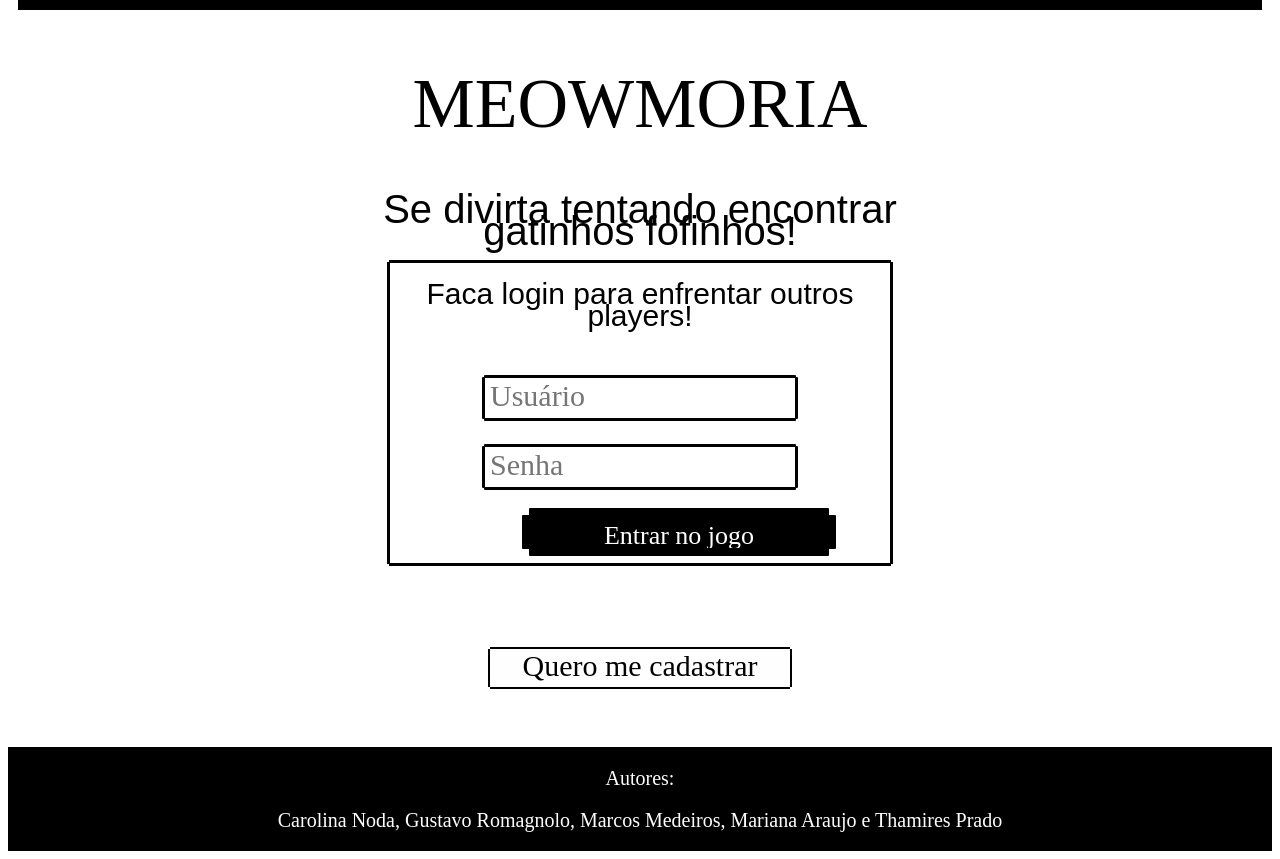
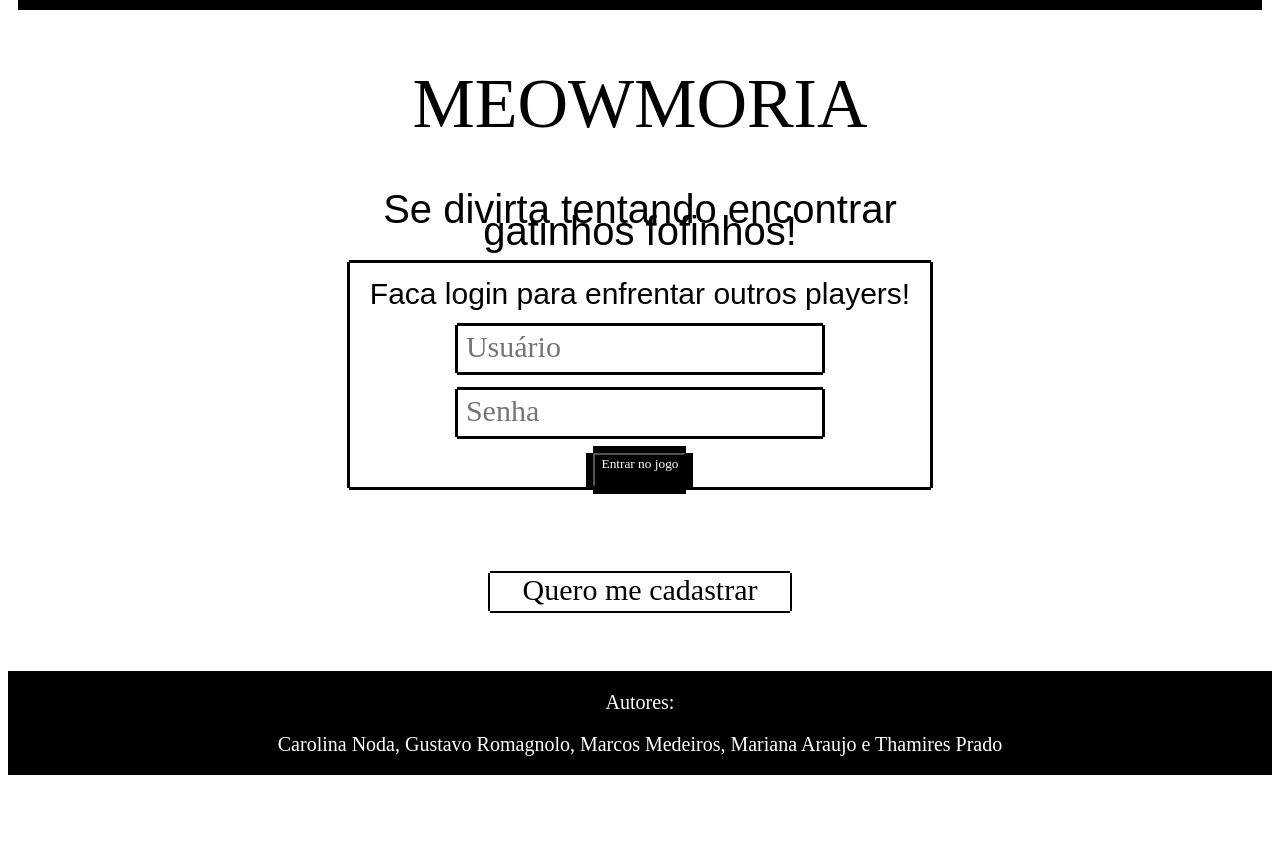
Before and after one commit to GutoRomagnolo/meowmoria-game, a PHP site: page /login.html in a window 1280 px wide. Shown: the part 50-909 px from the top of the page. After the commit the page ends 825 px from the top, so only its background shows below. Run offline with PHP 8.4, Linux system fonts and the light colour scheme; some libraries are stand-ins or nearby versions; some web fonts are replaced.

Commit message:
feat: consertando headers e pagina de login

```diff
--- a/src/Login/login.css
+++ b/src/Login/login.css
@@ -53,22 +53,7 @@ form {
   display: flex;
   align-items: center;
   flex-direction: column;
-  margin: 0 500px;
 }
-
-/*input {
-  border: 1px solid black;
-  padding: 5px;
-  margin: 10px 0;
-  border-radius: 1px;
-  font-family: 'Nintendo DS BIOS';
-  font-size: 20px;
-  box-shadow: -2px 0 0 0 black,
-              2px 0 0 0 black,
-              0 -2px 0 0 black,
-              0 2px 0 0 black;
-}*/
-
 
 .dados{
   border: 0.5px solid black;
@@ -76,8 +61,6 @@ form {
               2px 0 0 0 black,
               0 -2px 0 0 black,
               0 2px 0 0 black;
-  height: 300px;
-  width: 500px;
   display: flex;
   font-size: 30px;
   align-items: center;
@@ -86,27 +69,22 @@ form {
 }
 
 .usuario-senha{
-  text-align: center;
-  justify-items: center;
-  justify-content: center;
-  margin-top: 25px;
+  display: flex;
+  flex-direction: column;
+  justify-content: space-evenly;
+  align-items: center;
+  width: 100%;
 }
 
 .usuario-senha input{
   font-size: 26px;
   width: 60%;
-  margin-top: 5px;
-  align-items: center;
-  flex-direction: column;
-  justify-content: space-between;
 }
 
 input {
   border: 1px solid black;
-  padding: 5px;
-  margin: 22px 20px;
   flex-direction: column;
-  border-radius: 1px;
+  padding: 0.5rem;
   font-family: 'Nintendo DS BIOS';
   box-shadow: -2px 0 0 0 black,
               2px 0 0 0 black,
@@ -115,20 +93,22 @@ input {
 }
 
 .titulo{
-  width: 100%;
   display: flex;
-  align-items: center;
   flex-direction: column;
-  justify-items: center;
+  text-align: center;
 }
 
-.entrar {
+.campo-cadastro {
+  margin-bottom: 1rem;
+}
+
+.botao-entrar {
   display: flex;
   box-sizing: border-box;
   background: #000000;
   height: 34px;
+  padding-bottom: 1rem;
   font-family: 'Nintendo DS BIOS';
-  margin-left: 98px;
   color: #FFFEFE;
   box-shadow: -7px 0 0 0 black,
               7px 0 0 0 black,
--- a/src/Login/login.html
+++ b/src/Login/login.html
@@ -30,9 +30,11 @@
               <p>Faca login para enfrentar outros players!</p>
             </div>
             <div class="usuario-senha">
-              <input size="25" placeholder="Usuário" />
-              <input type="password" placeholder="Senha" />
-              <input type="submit" value="Entrar no jogo" class="entrar" />
+              <input class="campo-cadastro" placeholder="Usuário" />
+              <input class="campo-cadastro"type="password" placeholder="Senha" />
+              <button class="botao-entrar" type="submit">
+                Entrar no jogo
+              </button>
             </div>
           </div>
           <div class="botao">
```
Also changed, not shown: src/Perfil/perfil.html (+6 -10 lines), src/RankingGlobal/ranking_global.css (+11 -9 lines), src/RankingGlobal/ranking_global.html (+10 -10 lines), src/SelecionarModo/selecionarmodo.css (+31 -4 lines), src/SelecionarModo/selecionarmodo.html (+30 -4 lines), src/reset.css (+13 -0 lines).
